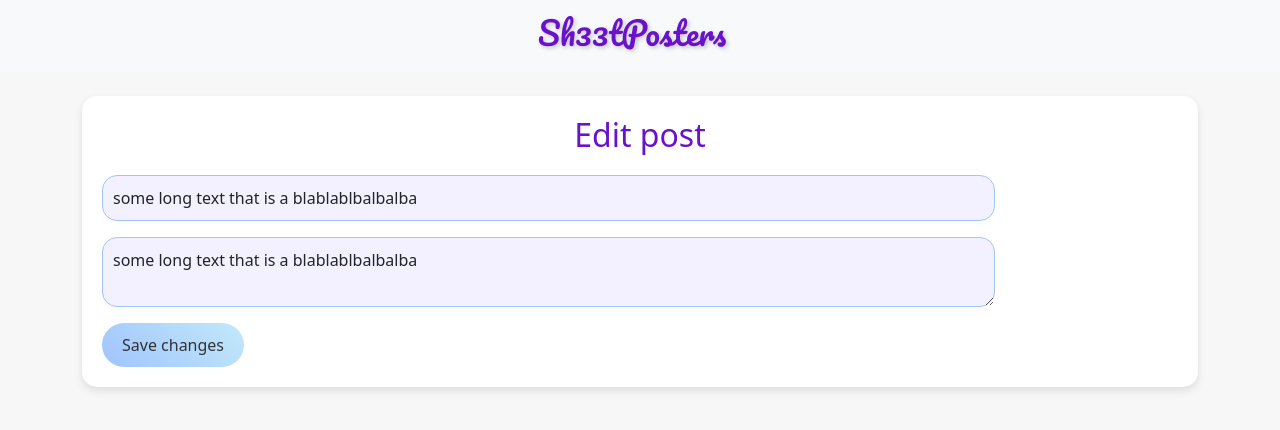
After one commit to techlashish/flask_blog_app, a Flask app: page /update/1 in a window 1280 px wide. The commit adds this page. Shown: the top 430 px of the page. Run offline with Flask 3, Linux system fonts and the light colour scheme; data comes from the database, SQL or seed files in the repository; both versions use the stored data as it was after the commit.

Commit message:
update function and css

```diff
--- a/app.py
+++ b/app.py
@@ -40,6 +40,13 @@ posts =  [
 ]
 
 
+@app.route('/')
+def home():
+    conn, c = conn_w_db()
+    c.execute("SELECT * FROM posts_table ORDER BY id DESC")
+    posts = c.fetchall()
+    return render_template("home.html", posts=posts)
+
 
 
 #  insert into db
@@ -71,29 +78,36 @@ def add_post():
 
 @app.route("/read_del/<int:id>", methods=['GET', 'POST'])
 def read_del(id):
-    return ""
+    conn, c = conn_w_db()
+    if request.method == "GET":
+        c.execute("SELECT * FROM posts_table WHERE id = ?", (id,))
+        post = c.fetchone()
+        commit_close(conn)
+        return render_template('post.html', post=post)
+    elif request.method == "POST":
+        post_title = request.form['post_title']
+        post_content = request.form['post_content']
+        c.execute("SELECT * FROM posts_table WHERE id = ?", (id,))
+        c.fetchone()
+        commit_close(conn)
+        return redirect(url_for('home'))
 
 
 
-
-
-
-
-
-
-
-
-
-
-@app.route('/')
-def home():
-    conn, c = conn_w_db()
-    c.execute("SELECT * FROM posts_table ORDER BY id DESC")
-    posts = c.fetchall()
-    return render_template("home.html", posts=posts)
-
-
-
+@app.route('/update/<int:id>', methods=['GET', 'POST'])
+def update_post(id):
+    conn,c  = conn_w_db()
+    if request.method == "GET":
+        c.execute("SELECT * FROM posts_table WHERE id = ?", (id,))
+        post = c.fetchone()
+        commit_close(conn)
+        return render_template("update.html", post=post)
+    elif request.method == "POST":
+        post_title = request.form['post_title']
+        post_content = request.form['post_content']
+        c.execute("UPDATE posts_table SET (title, post) = (?,?) WHERE id = ?", (post_title, post_content, id))
+        commit_close(conn)
+        return redirect(url_for('home'))
 
 
 
--- /dev/null
+++ b/static/main.css
@@ -0,0 +1,102 @@
+:root {
+    --btn-font-size: 1rem;
+    --btn-padding: 10px 20px;
+    --btn-border-radius: 50px;
+    --card-border-radius: 15px;
+    --card-padding: 20px;
+    --card-margin-bottom: 20px;
+    --input-border-radius: 15px;
+    --input-padding: 10px;
+    --input-background: #f3f0ff;
+    --input-border-color: #a1c4fd;
+}
+
+body {
+    background-color: rgba(0, 0, 0, 0.03); /* Adjust the last value (alpha) to control darkness */
+}
+
+
+/* Read More Button */
+.btn-read-more {
+    background: linear-gradient(45deg, #a1c4fd, #c2e9fb);
+    color: #333;
+    border: none;
+    border-radius: var(--btn-border-radius);
+    padding: var(--btn-padding);
+    font-size: var(--btn-font-size);
+    transition: all 0.3s ease;
+}
+.btn-read-more:hover {
+    background: linear-gradient(45deg, #c2e9fb, #a1c4fd);
+    box-shadow: 0 4px 15px rgba(0, 0, 0, 0.1);
+}
+
+/* Delete Button */
+.btn-delete {
+    background: linear-gradient(45deg, #fbc2eb, #a6c1ee);
+    color: #333;
+    border: none;
+    border-radius: var(--btn-border-radius);
+    padding: var(--btn-padding);
+    font-size: var(--btn-font-size);
+    transition: all 0.3s ease;
+}
+.btn-delete:hover {
+    background: linear-gradient(45deg, #a6c1ee, #fbc2eb);
+    box-shadow: 0 4px 15px rgba(0, 0, 0, 0.1);
+}
+
+/* Card Styling */
+.card {
+    border-radius: var(--card-border-radius);
+    padding: var(--card-padding);
+    margin-bottom: var(--card-margin-bottom);
+    box-shadow: 0 4px 8px rgba(0, 0, 0, 0.1);
+    background: #fff;
+}
+.card-header {
+    background: #ffffff;
+    color: #333;
+    border-top-left-radius: var(--card-border-radius);
+    border-top-right-radius: var(--card-border-radius);
+    padding: 0px 20px;
+}
+.card-body {
+    padding: 20px;
+}
+
+/* Form Styling */
+.form-container {
+    border-radius: var(--card-border-radius);
+    padding: var(--card-padding);
+    margin-bottom: var(--card-margin-bottom);
+    box-shadow: 0 4px 8px rgba(0, 0, 0, 0.1);
+    background: #fff;
+}
+.form-control {
+    border-radius: var(--input-border-radius);
+    padding: var(--input-padding);
+    background: var(--input-background);
+    border: 1px solid var(--input-border-color);
+}
+.form-control:focus {
+    border-color: #6a11cb;
+    box-shadow: 0 0 5px rgba(106, 17, 203, 0.5);
+}
+.form-heading {
+    font-family: ;
+    font-size: 2rem;
+    color: #6a11cb;
+    text-align: center;
+    margin-bottom: 20px;
+}
+
+.navbar {
+    justify-content: center;
+}
+.navbar-brand h4 {
+    font-family: 'Pacifico', cursive;
+    font-size: 2rem;
+    color: #6a11cb;
+    text-shadow: 2px 2px 4px rgba(0, 0, 0, 0.2);
+}
--- a/templates/base.html
+++ b/templates/base.html
@@ -6,20 +6,21 @@
     <title>Sh33tPosters</title>
     <link href="https://cdn.jsdelivr.net/npm/bootstrap@5.3.3/dist/css/bootstrap.min.css" rel="stylesheet">
     <link href="https://fonts.googleapis.com/css2?family=Pacifico&display=swap" rel="stylesheet">
+    <script src="https://cdn.jsdelivr.net/npm/bootstrap@5.3.3/dist/js/bootstrap.bundle.min.js"></script>
     <link href="/static/main.css" rel="stylesheet">
     <style>
 
-        .navbar {
-            justify-content: center;
-        }
-        .navbar-brand h4 {
-            font-family: 'Pacifico', cursive;
-            font-size: 2rem;
-            color: #6a11cb;
-            text-shadow: 2px 2px 4px rgba(0, 0, 0, 0.2);
-        }
+
     </style>
 </head>
+<nav class="navbar navbar-expand-lg bg-body-tertiary">
+    <div class="container d-flex justify-content-center">
+        <a class="navbar-brand" href="/"><h4>Sh33tPosters</h4></a>
+        <button class="navbar-toggler" type="button" data-bs-toggle="collapse" data-bs-target="#navbarSupportedContent" aria-controls="navbarSupportedContent" aria-expanded="false" aria-label="Toggle navigation">
+            <span class="navbar-toggler-icon"></span>
+        </button>
+    </div>
+</nav>
 
 <body>
 
--- /dev/null
+++ b/templates/update.html
@@ -0,0 +1,30 @@
+{% extends 'base.html' %}
+
+{% block content %}
+<div class="container mt-4">
+    <div class="form-container">
+        <h2 class="form-heading">Edit post</h2>
+        <form method="POST">
+            <div class="form-group">
+                <div class="row mb-3">
+                    <div class="col-sm-10">
+                        <input type="text" class="form-control" id="post_title" name="post_title" placeholder="Enter post title" value="{{ post[2] }}" required>
+                    </div>
+                </div>
+            </div>
+            <div class="form-group">
+                <div class="row mb-3">
+                    <div class="col-sm-10">
+                        <div class="input-group">
+                            <textarea class="form-control" aria-label="With textarea" id="post_content" name="post_content" placeholder="Spill the tea here." required>{{ post[2] }}</textarea>
+
+                        </div>
+                    </div>
+                </div>
+            </div>
+            <button type="submit" class="btn btn-primary btn-sm btn-read-more">Save changes</button>
+        </form>
+    </div>
+</div>
+
+{% endblock content %}
```
Also changed, not shown: templates/home.html (+9 -14 lines), templates/post.html (added, +29 -0 lines), templates/static/main.css (deleted, +0 -87 lines), posts.db, 1 other file.
